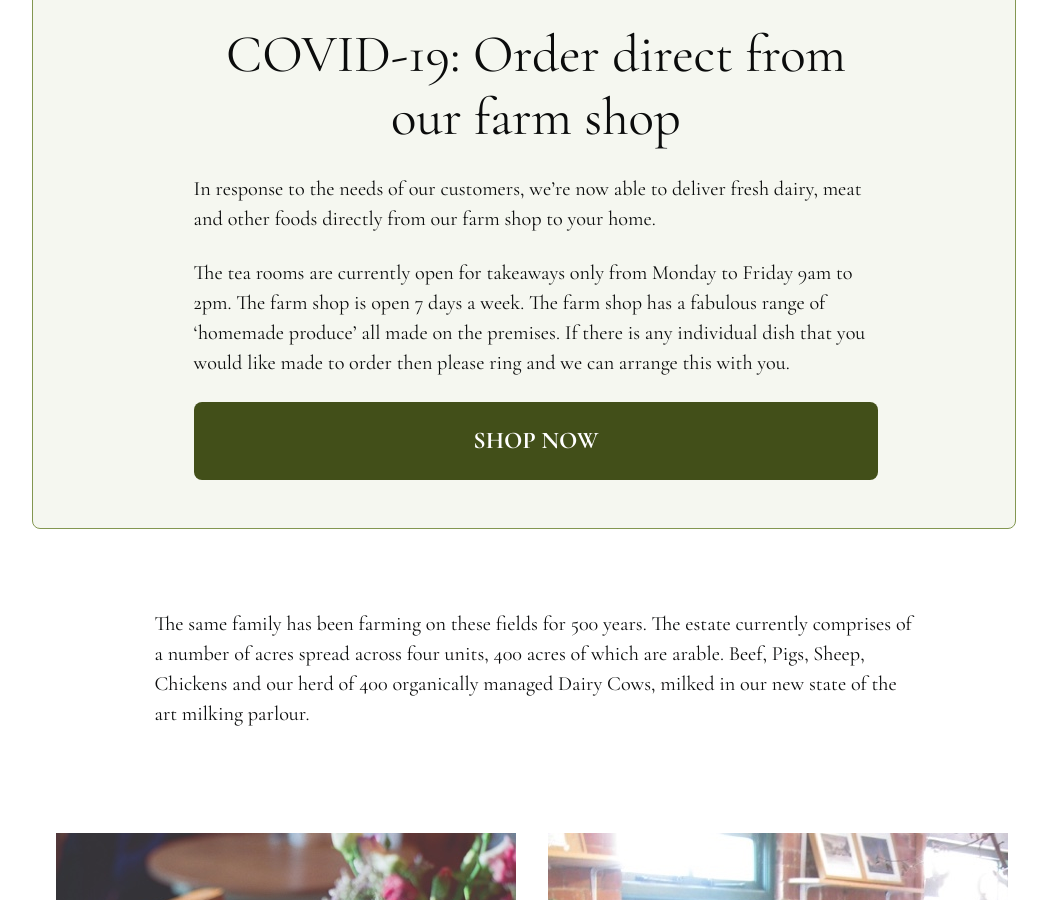
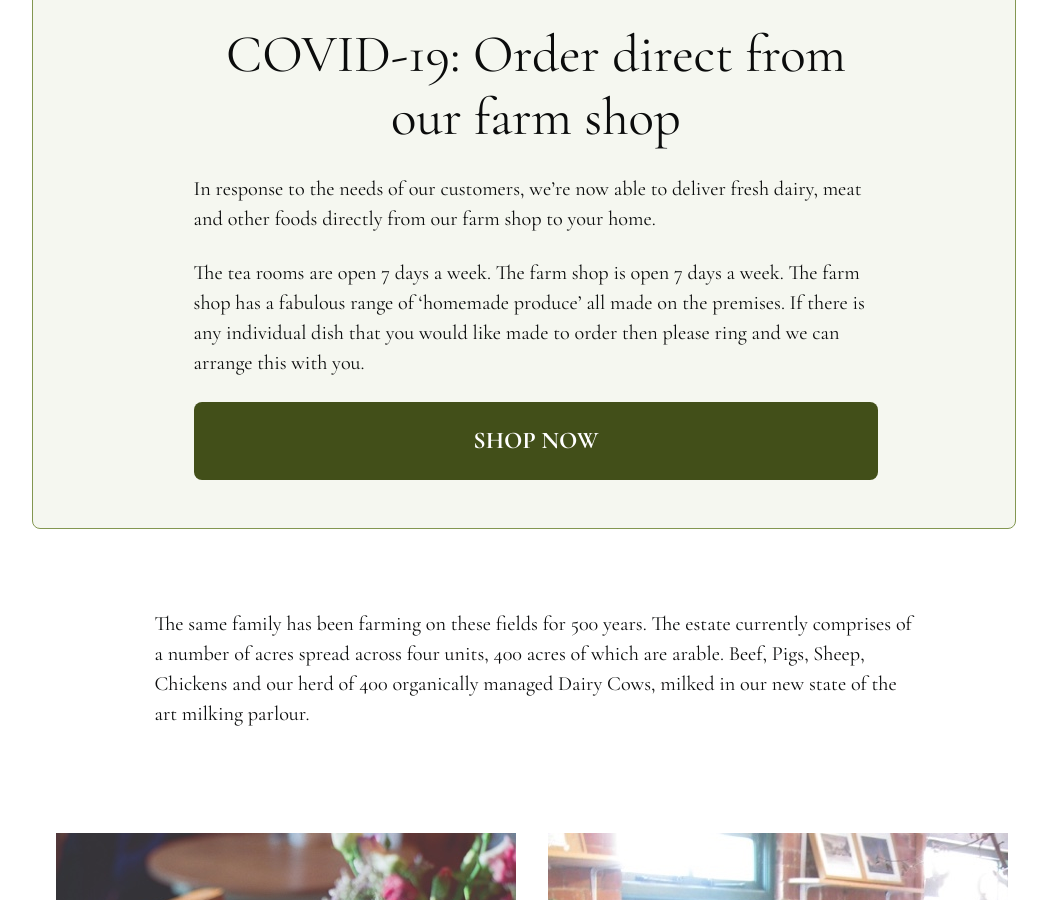
Before and after one commit to cjhbarnes/manor-farm, a Jekyll site: the page built from index.html, in a window 1280 px wide and 900 px high, scrolled down 695 px. Shown: the whole window, without its empty margins (104-1151 px from the left). Built offline with Jekyll 4.4.1, drawn with Linux system fonts in a browser that asks for light colours.

Commit message:
tea rooms opening times

```diff
--- a/index.html
+++ b/index.html
@@ -17,7 +17,7 @@ title: New Manor Farm Shop
       <div class="o-layout__item u-4/5@lg u-4/5@md u-1/1@sm">
         <h1>COVID-19: Order direct from our farm shop</h1>
         <p>In response to the needs of our customers, we’re now able to deliver fresh dairy, meat and other foods directly from our farm shop to your home.</p>
-        <p>The tea rooms are currently open for takeaways only from Monday to Friday 9am to 2pm. The farm shop is open 7 days a week. The farm shop has a fabulous range of ‘homemade produce’ all made on the premises. If there is any individual dish that you would like made to order then please ring and we can arrange this with you.</p>
+        <p>The tea rooms are open 7 days a week. The farm shop is open 7 days a week. The farm shop has a fabulous range of ‘homemade produce’ all made on the premises. If there is any individual dish that you would like made to order then please ring and we can arrange this with you.</p>
         <a class="btn" href="/deliveries/">Shop now</a>
       </div>
     </div>
```
